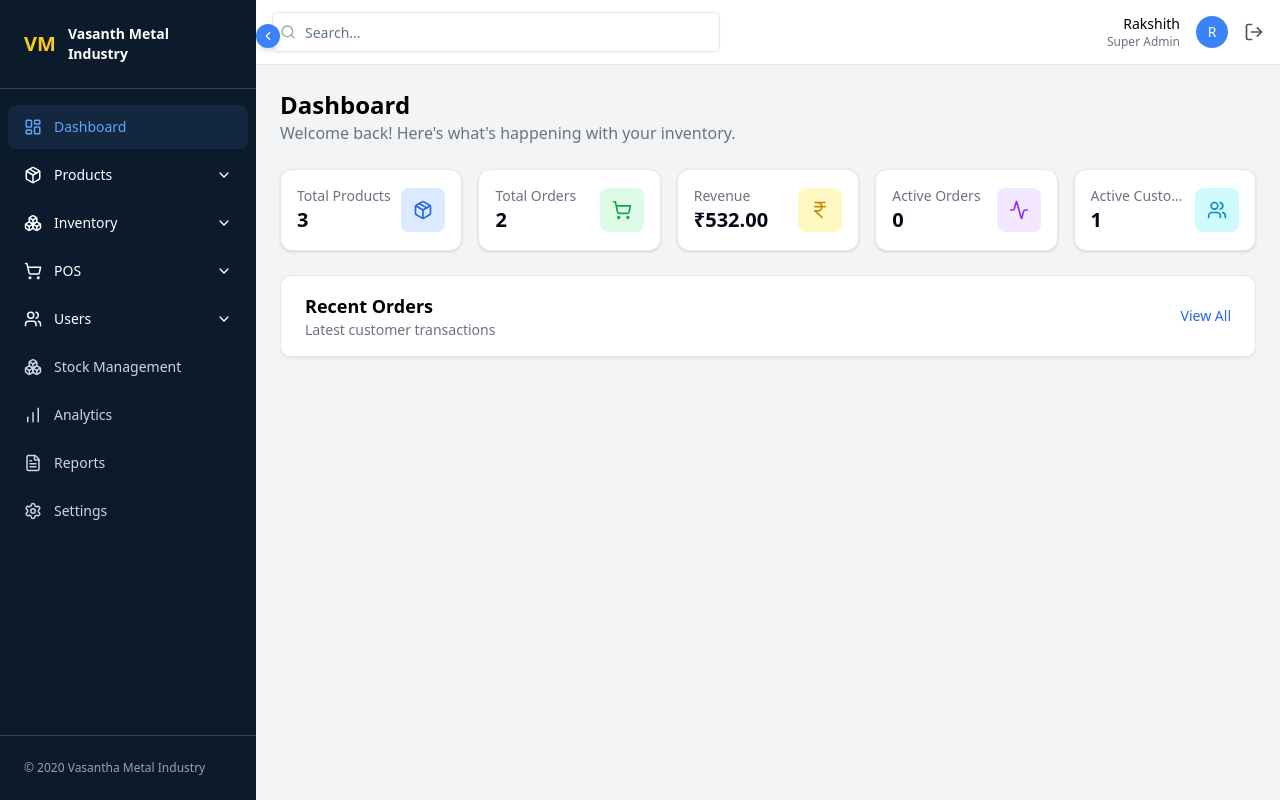
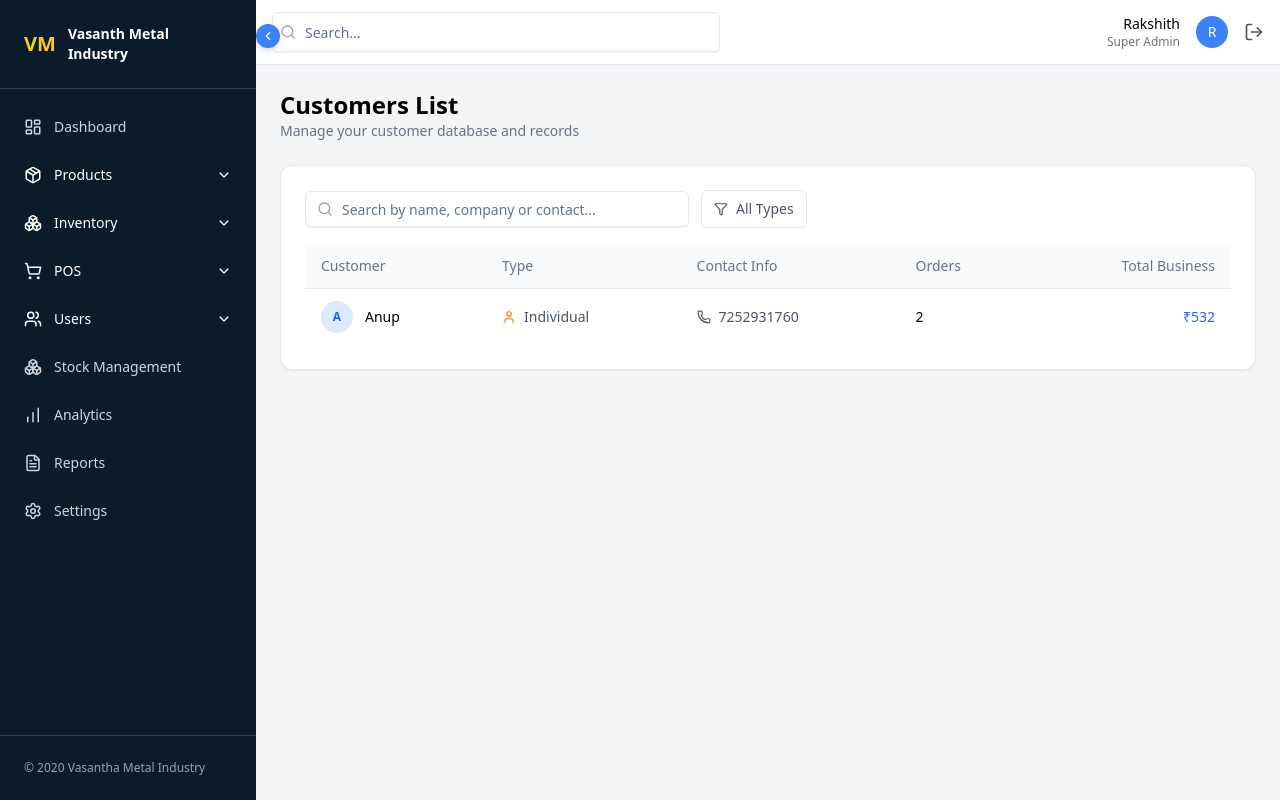
Before and after one commit to SushmitaSWarik/Inventory-Management, a React (Vite) app: page /customers in a window 1280 px wide. Before the commit this address led to /dashboard. Built offline with nearby package versions, Linux system fonts and the light colour scheme.

Commit message:
Implemented Customers list page and table component

```diff
--- a/src/App.jsx
+++ b/src/App.jsx
@@ -17,6 +17,7 @@ import PendingOrders from "./pages/pos/PendingOrders";
 import PurchaseOrders from "./pages/pos/PurchaseOrders";
 
 import Suppliers from "./pages/users/Suppliers";
+import Customers from "./pages/users/Customers";
 
 function App() {
   return (
@@ -39,10 +40,7 @@ function App() {
 
           <Route path="create-order" element={<CreateOrder />} />
 
-          <Route
-            path="/create-advance-order"
-            element={<CreateAdvanceOrder />}
-          />
+          <Route path="/create-advance-order" element={<CreateAdvanceOrder />} />
 
           <Route path="/orders" element={<Orders />} />
 
@@ -52,6 +50,7 @@ function App() {
 
           <Route path="/suppliers" element={<Suppliers />} />
 
+          <Route path="/customers" element={<Customers />} />
         </Route>
 
         {/* Optional redirect */}
--- /dev/null
+++ b/src/components/CustomersTable.jsx
@@ -0,0 +1,103 @@
+import {
+  TableHeader,
+  TableHead,
+  TableRow,
+  TableBody,
+  TableCell,
+} from "@/components/ui/table";
+
+import DataTable from "./common/DataTable";
+
+import { Phone, User } from "lucide-react";
+
+export default function CustomersTable({ customers = [] }) {
+  return (
+    <DataTable width="min-w-[700px]">
+      <TableHeader className="bg-gray-50">
+        <TableRow>
+          <TableHead className="px-4 py-3 text-xs sm:text-sm text-gray-500">
+            Customer
+          </TableHead>
+
+          <TableHead className="px-4 py-3 text-xs sm:text-sm text-gray-500">
+            Type
+          </TableHead>
+
+          <TableHead className="px-4 py-3 text-xs sm:text-sm text-gray-500">
+            Contact Info
+          </TableHead>
+
+          <TableHead className="px-4 py-3 text-xs sm:text-sm text-gray-500">
+            Orders
+          </TableHead>
+
+          <TableHead className="px-4 py-3 text-right text-xs sm:text-sm text-gray-500">
+            Total Business
+          </TableHead>
+        </TableRow>
+      </TableHeader>
+
+      <TableBody>
+        {!customers.length && (
+          <TableRow>
+            <TableCell
+              colSpan={5}
+              className="text-center py-8 text-xs sm:text-sm text-gray-500"
+            >
+              No customers found
+            </TableCell>
+          </TableRow>
+        )}
+
+        {customers.map(customer => (
+          <TableRow key={customer.id} className="border-t">
+            {/* Customer */}
+
+            <TableCell className="px-4 py-3 flex items-center gap-3">
+              <div className="h-8 w-8 rounded-full bg-blue-100 flex items-center justify-center text-xs font-semibold text-blue-600">
+                {customer.name[0]}
+              </div>
+
+              <span className="text-xs sm:text-sm font-medium">
+                {customer.name}
+              </span>
+            </TableCell>
+
+            {/* Type */}
+
+            <TableCell className="px-4 py-3 text-xs sm:text-sm">
+              <span className="flex items-center gap-2 text-gray-600">
+                {/* <span className="text-orange-500">◆</span> */}
+                <User size={14} className="text-orange-500" />
+
+                {customer.type}
+              </span>
+            </TableCell>
+
+            {/* Contact */}
+
+            <TableCell className="px-4 py-3 text-xs sm:text-sm text-gray-600">
+              <div className="flex items-center gap-2">
+                <Phone size={14} />
+
+                {customer.phone}
+              </div>
+            </TableCell>
+
+            {/* Orders */}
+
+            <TableCell className="px-4 py-3 text-xs sm:text-sm">
+              {customer.orders}
+            </TableCell>
+
+            {/* Total Business */}
+
+            <TableCell className="px-4 py-3 text-right text-xs sm:text-sm font-medium text-blue-600">
+              {customer.business}
+            </TableCell>
+          </TableRow>
+        ))}
+      </TableBody>
+    </DataTable>
+  );
+}
--- a/src/components/layout/Sidebar.jsx
+++ b/src/components/layout/Sidebar.jsx
@@ -89,9 +89,9 @@ export default function Sidebar({ collapsed }) {
           path: "/suppliers",
         },
         {
-          name: "Customer",
+          name: "Customers",
           icon: Package,
-          path: "/customer",
+          path: "/customers",
         },
         {
           name: "Create Admin",
--- /dev/null
+++ b/src/pages/users/Customers.jsx
@@ -0,0 +1,65 @@
+import { Input } from "@/components/ui/input";
+import { Search, Filter, Phone } from "lucide-react";
+
+import CustomersTable from "@/components/CustomersTable";
+
+export default function Customers() {
+  const customers = [
+    {
+      id: 1,
+      name: "Anup",
+      type: "Individual",
+      phone: "7252931760",
+      orders: 2,
+      business: "₹532",
+    },
+  ];
+
+  return (
+    <div className="space-y-6">
+      {/* Header */}
+
+      <div>
+        <h1 className="text-xl sm:text-2xl font-bold">Customers List</h1>
+
+        <p className="text-xs sm:text-sm text-gray-500">
+          Manage your customer database and records
+        </p>
+      </div>
+
+      {/* Card */}
+
+      <div className="bg-white border rounded-xl shadow-sm p-4 sm:p-6 space-y-4">
+        {/* Search + Filter */}
+
+        <div className="flex flex-col sm:flex-row gap-3 sm:items-center">
+          {/* Search */}
+
+          <div className="relative w-full sm:max-w-sm">
+            <Search
+              size={16}
+              className="absolute left-3 top-1/2 -translate-y-1/2 text-gray-400"
+            />
+
+            <Input
+              placeholder="Search by name, company or contact..."
+              className="pl-9 text-xs sm:text-sm"
+            />
+          </div>
+
+          {/* Filter */}
+
+          <button className="flex items-center gap-2 border rounded-md px-3 py-2 text-xs sm:text-sm text-gray-600 hover:bg-gray-50">
+            <Filter size={14} />
+            All Types
+          </button>
+        </div>
+
+        {/* Table */}
+
+        <CustomersTable customers={customers} />
+
+      </div>
+    </div>
+  );
+}
```
